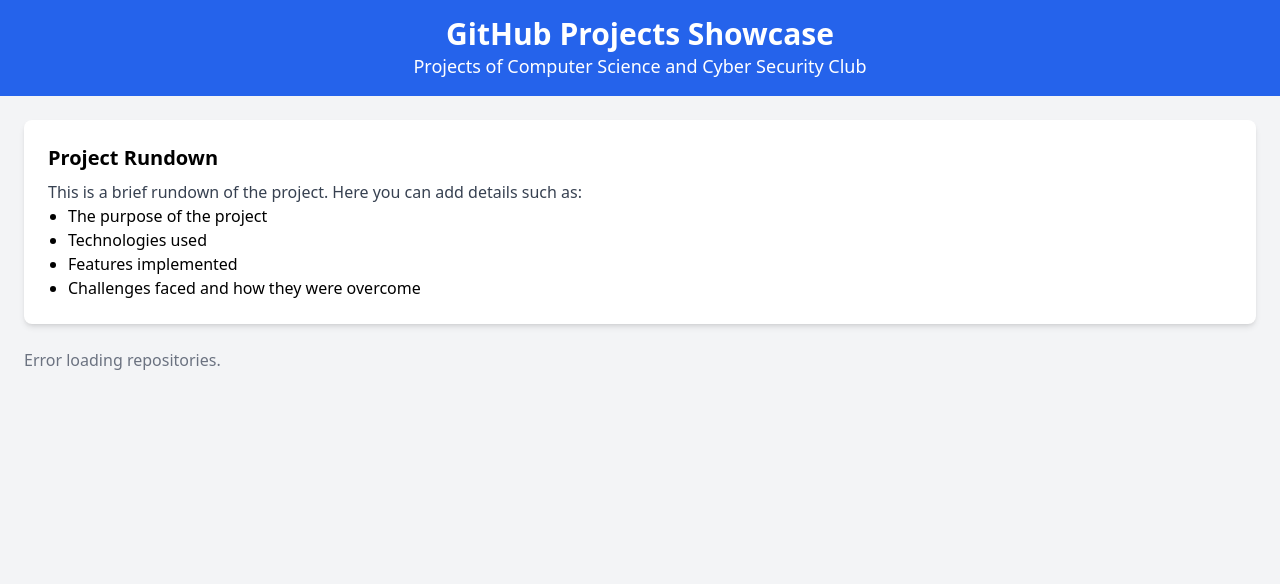
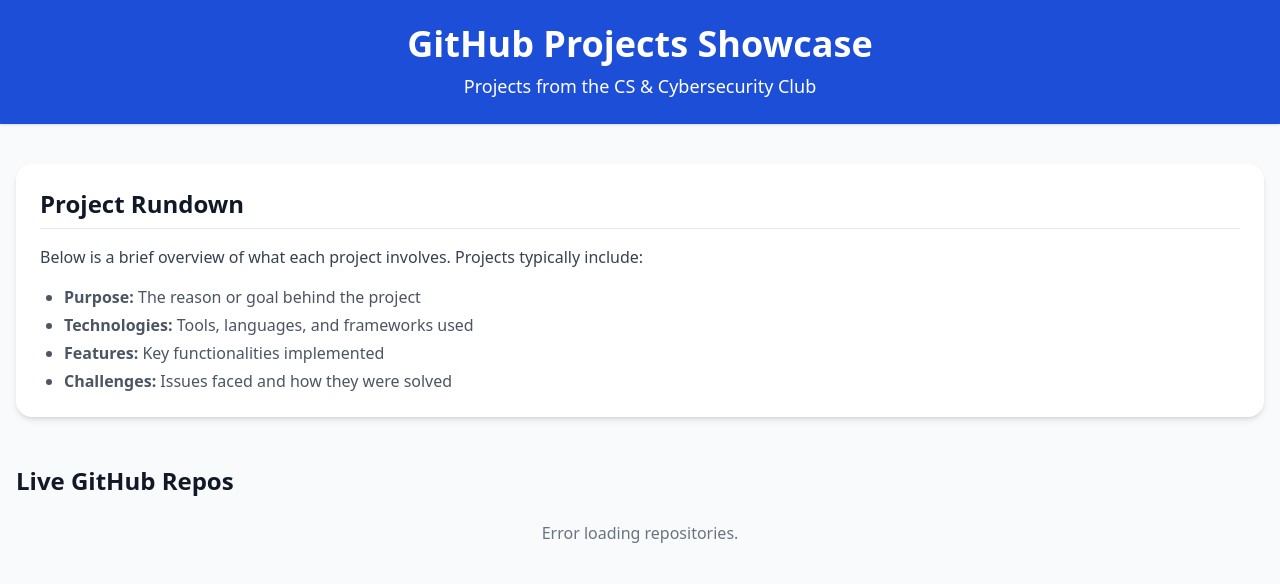
Before and after one commit to CSCO-GCCCD/ClubWebsite, a Flask app: page /github in a window 1280 px wide. Shown: the top 584 px of the page. Run offline with Flask 3, Linux system fonts and the light colour scheme; some libraries are stand-ins or nearby versions.

Commit message:
:3 AdDED ALL OF THE STUFFS

```diff
--- a/templates/Github.html
+++ b/templates/Github.html
@@ -1,42 +1,81 @@
 <!DOCTYPE html>
 <html lang="en">
 <head>
-    <meta charset="UTF-8">
-    <meta name="viewport" content="width=device-width, initial-scale=1.0">
+    <meta charset="UTF-8" />
+    <meta name="viewport" content="width=device-width, initial-scale=1.0" />
     <title>GitHub Projects</title>
     <script src="https://cdn.tailwindcss.com"></script>
     <script src="https://cdn.jsdelivr.net/npm/axios/dist/axios.min.js"></script>
 </head>
-<body class="bg-gray-100">
+<body class="bg-gray-50 font-sans text-gray-900">
 
-    <header class="bg-blue-600 text-white p-4 text-center">
-        <h1 class="text-3xl font-bold">GitHub Projects Showcase</h1>
-        <p class="text-lg">Projects of Computer Science and Cyber Security Club</p>
-    </header>
+<!-- Header -->
+<header class="bg-blue-700 text-white py-6 shadow">
+    <div class="container mx-auto text-center">
+        <h1 class="text-4xl font-extrabold">GitHub Projects Showcase</h1>
+        <p class="text-lg mt-2">Projects from the CS & Cybersecurity Club</p>
+    </div>
+</header>
 
-    <div class="container mx-auto p-6">
-        <!-- Project Rundown Section -->
-        <section class="bg-white p-6 rounded-lg shadow-md mb-6">
-            <h2 class="text-xl font-semibold mb-2">Project Rundown</h2>
-            <p class="text-gray-700">
-                This is a brief rundown of the project. Here you can add details such as:
-                <ul class="list-disc pl-5">
-                    <li>The purpose of the project</li>
-                    <li>Technologies used</li>
-                    <li>Features implemented</li>
-                    <li>Challenges faced and how they were overcome</li>
-                </ul>
-            </p>
-        </section>
+<main class="container mx-auto px-4 py-10 space-y-12">
 
-        <!-- GitHub Repositories Section -->
-        <section id="projects-section" class="space-y-6">
-            <!-- Dynamic content will be loaded here -->
-            <p id="loading-message" class="text-gray-500">Loading projects...</p>
-        </section>
-    </div>
+    <!-- Project Rundown -->
+    <section class="bg-white p-6 rounded-2xl shadow-md">
+        <h2 class="text-2xl font-semibold mb-4 border-b pb-2">Project Rundown</h2>
+        <p class="mb-4 text-gray-700">
+            Below is a brief overview of what each project involves. Projects typically include:
+        </p>
+        <ul class="list-disc pl-6 text-gray-600 space-y-1">
+            <li><strong>Purpose:</strong> The reason or goal behind the project</li>
+            <li><strong>Technologies:</strong> Tools, languages, and frameworks used</li>
+            <li><strong>Features:</strong> Key functionalities implemented</li>
+            <li><strong>Challenges:</strong> Issues faced and how they were solved</li>
+        </ul>
+    </section>
 
-    <script>
+    <!-- GitHub Repositories -->
+    <section>
+        <h2 class="text-2xl font-semibold mb-6">Live GitHub Repos</h2>
+        <div id="projects-section" class="grid grid-cols-1 sm:grid-cols-2 lg:grid-cols-3 gap-6">
+            <!-- JavaScript will inject cards here -->
+            <p id="loading-message" class="col-span-full text-gray-500 text-center">Loading projects...</p>
+        </div>
+    </section>
+</main>
+
+<!-- Optional: Script to load GitHub projects -->
+<script>
+    const username = "YOUR_GITHUB_USERNAME"; // Replace with actual GitHub username
+    const projectsContainer = document.getElementById('projects-section');
+    const loadingMessage = document.getElementById('loading-message');
+
+    axios.get(`https://api.github.com/users/${username}/repos`)
+      .then(response => {
+        const repos = response.data;
+        loadingMessage.remove();
+
+        repos.forEach(repo => {
+          const card = document.createElement('div');
+          card.className = 'bg-white p-4 rounded-xl shadow hover:shadow-lg transition';
+
+          card.innerHTML = `
+            <h3 class="text-xl font-semibold mb-2">${repo.name}</h3>
+            <p class="text-gray-600 mb-4">${repo.description || 'No description provided.'}</p>
+            <a href="${repo.html_url}" target="_blank" class="inline-block text-blue-600 font-medium hover:underline">
+              View on GitHub →
+            </a>
+          `;
+          projectsContainer.appendChild(card);
+        });
+      })
+      .catch(error => {
+        loadingMessage.textContent = 'Failed to load projects.';
+        console.error(error);
+      });
+</script>
+
+
+<script>
         // GitHub API URL for your team
         const githubUsername = 'CSCO-GCCCD';
         const githubAPI = `https://api.github.com/orgs/${githubUsername}/repos`;
```
Also changed, not shown: templates/index.html (+74 -13 lines), templates/cutecat.jpg (added), templates/test.html (added).
